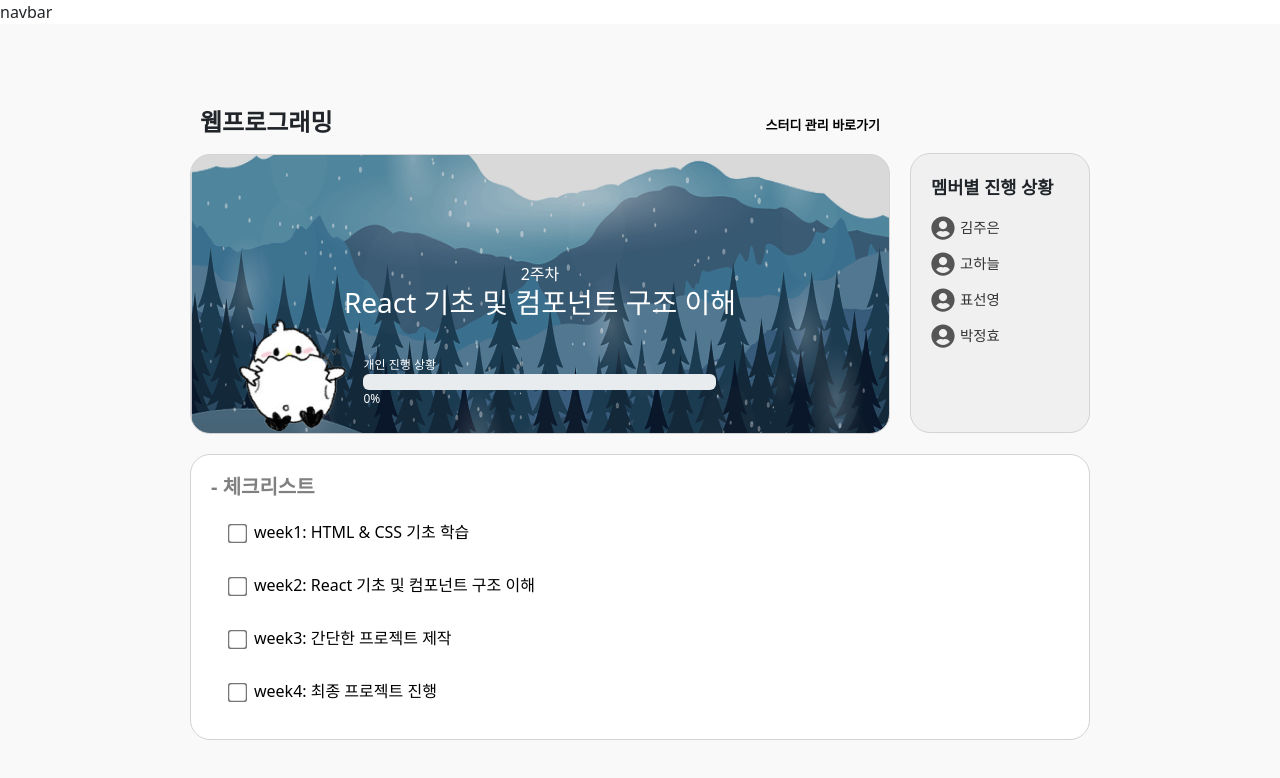
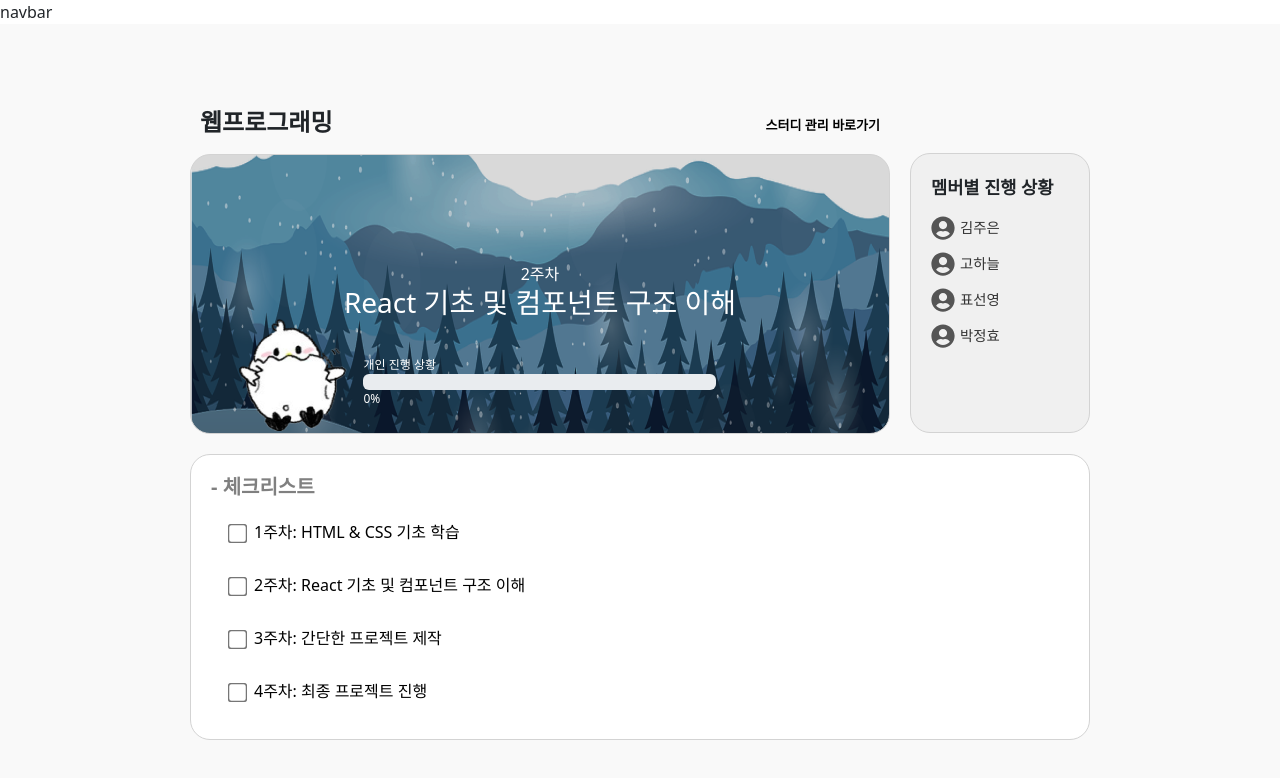
Before and after one commit to bmbx08/Jieum, a React (Create React App) app: page /checklist in a window 1280 px wide. Shown: the top 778 px of the page. Built offline with nearby package versions, Linux system fonts and the light colour scheme.

Commit message:
객체화

```diff
--- a/src/pages/ChecklistPage/ChecklistPage.jsx
+++ b/src/pages/ChecklistPage/ChecklistPage.jsx
@@ -13,7 +13,7 @@ const WeekChecklist = ({ id, week, description, link, checked, onCheck }) => (
       onChange={onCheck}
     />
     <Link to={link} className="week-todo">
-      {`${id}: ${description}`}
+      {`${week}: ${description}`}
     </Link>
   </div>
 );
@@ -71,7 +71,7 @@ const ChecklistContent = ({ weeks, completed, onCheck }) => (
       <WeekChecklist
         key={key}
         id={key}
-        week={index + 1} // 1부터 시작하는 주차 표시
+        week={`${index + 1}주차`} // 수정된 부분
         description={weeks[key].description}
         link={weeks[key].link}
         checked={completed[index]}
```
